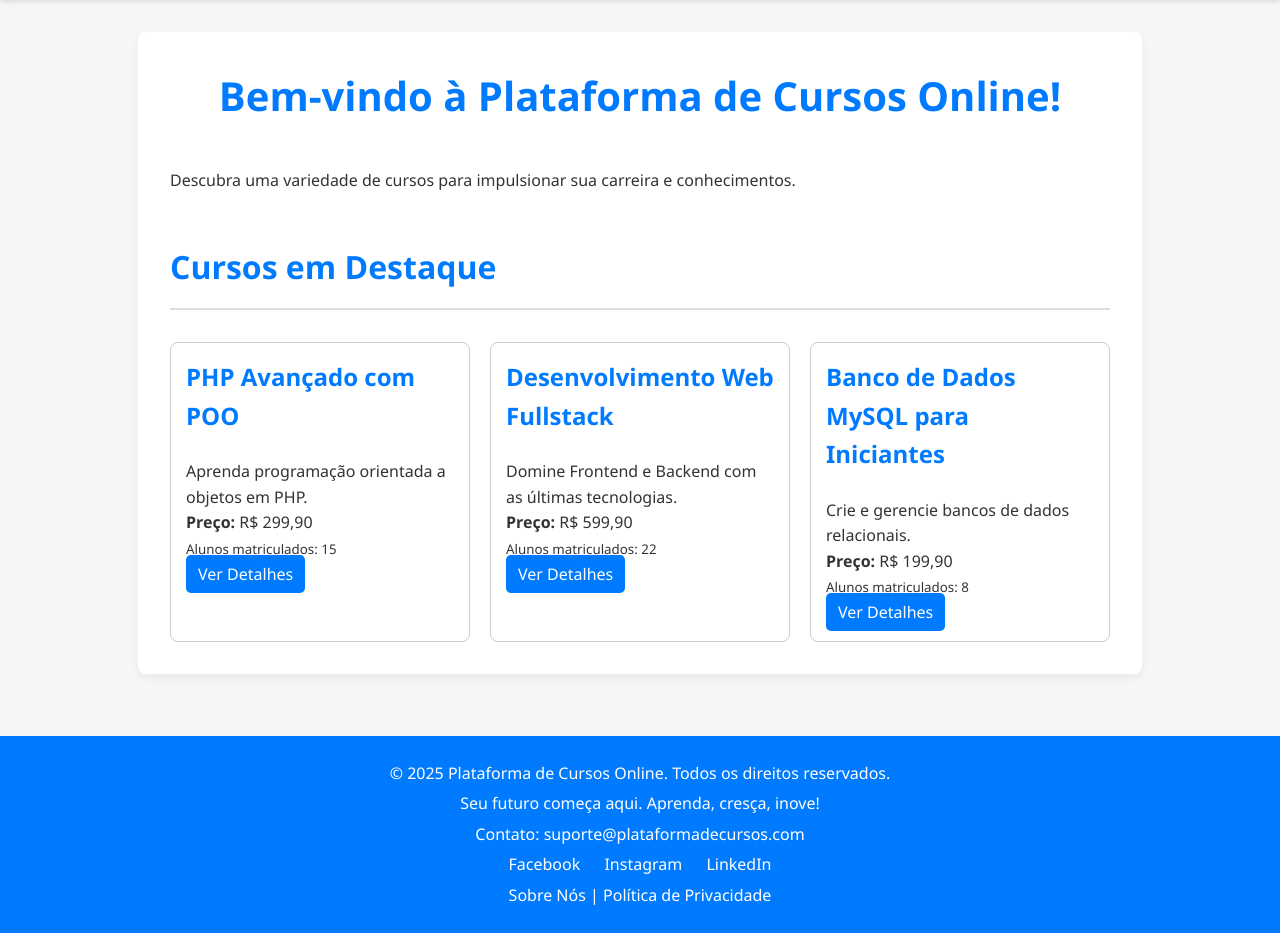
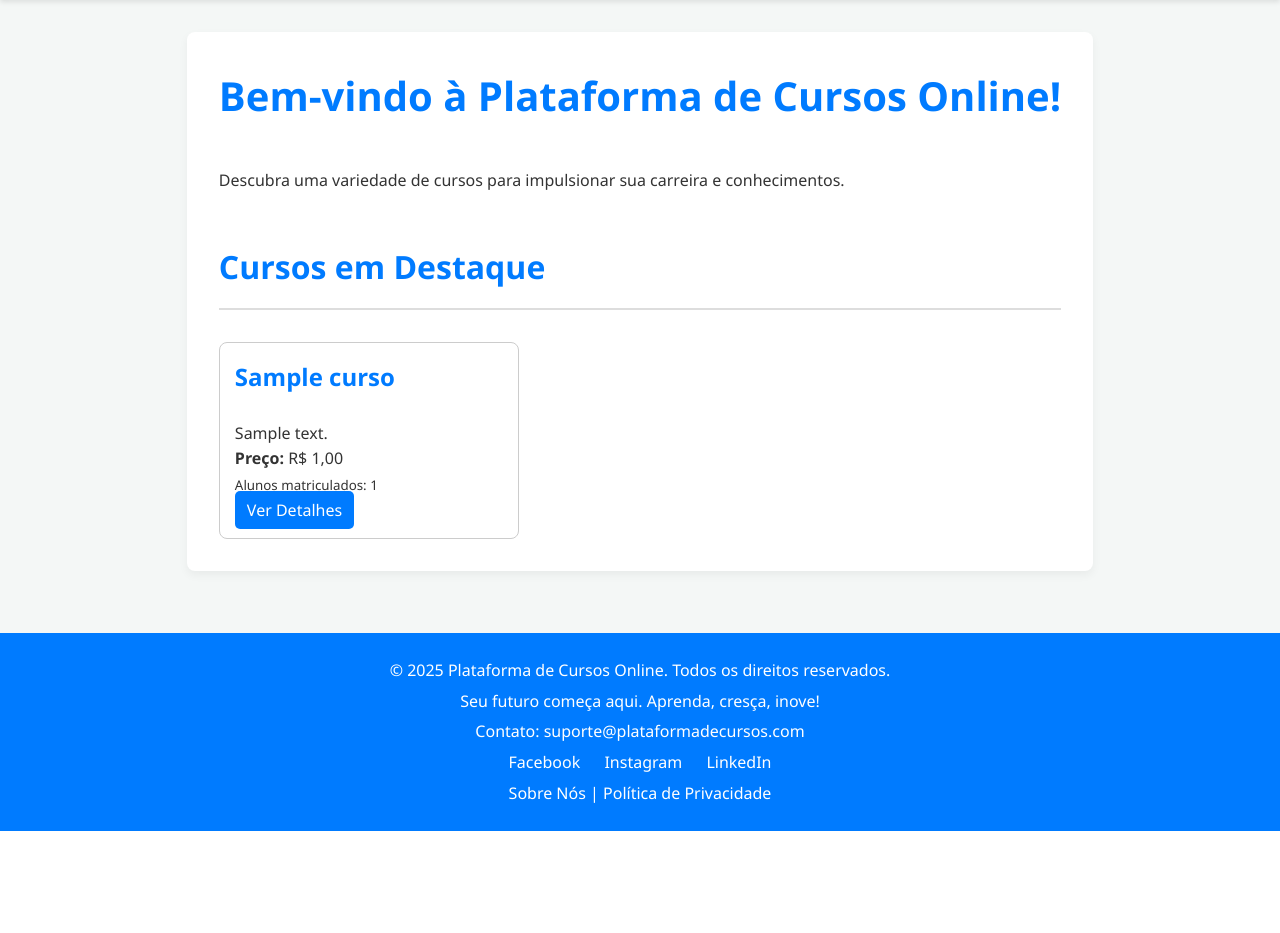
Before and after one commit to rafasancor/curso-gemini, a PHP site: page / in a window 1280 px wide. Shown: the part 74-1007 px from the top of the page. After the commit the page ends 905 px from the top, so only its background shows below. Run offline with PHP 8.4, Linux system fonts and the light colour scheme; tables that the repository leaves empty hold one stand-in row (values such as "Sample post").

Commit message:
Update
Cursos aparecem na home/index dinamicamente.

```diff
--- a/index.php
+++ b/index.php
@@ -9,7 +9,8 @@ session_start();
 use App\Controller\CursoController;
 use App\Controller\AlunoController;
 use App\Controller\MatriculaController;
-use App\Controller\AuthController; // New Auth Controller
+use App\Controller\AuthController;
+use App\Dal\CursoDao; // Adicione esta linha para incluir o CursoDao
 
 require_once("./autoload.php");
 ?>
@@ -33,7 +34,11 @@ require_once("./autoload.php");
 
         // Handle routing based on the 'p' parameter
         match($page) {
-            "home" => require_once("./view/home.php"),
+            "home" => (function() {
+                // Busca os cursos do banco de dados para a página inicial
+                $featuredCourses = CursoDao::listar(); // Use o método listar do CursoDao
+                require_once("./view/home.php");
+            })(),
             "cursos" => CursoController::listarCursosPublico(), // Public list of courses
             "sobre_nos" => require_once("./view/sobreNos.php"),
 
@@ -76,17 +81,6 @@ require_once("./autoload.php");
     </main>
     <footer>
         <?php require_once("./footer.php");?>
-        <!-- <div class="footer-content">
-            <p>&copy; <?= date("Y") ?> Plataforma de Cursos Online. Todos os direitos reservados.</p>
-            <p>Seu futuro começa aqui. Aprenda, cresça, inove!</p>
-            <p>Contato: <a href="mailto:suporte@plataformadecursos.com">suporte@plataformadecursos.com</a></p>
-            <div class="social-links">
-                <a href="#" target="_blank">Facebook</a>
-                <a href="#" target="_blank">Instagram</a>
-                <a href="#" target="_blank">LinkedIn</a>
-            </div>
-            <p><a href="?p=sobre_nos">Sobre Nós</a> | <a href="?p=home">Política de Privacidade</a></p>
-        </div> -->
     </footer>
 </body>
 </html>
--- a/view/home.php
+++ b/view/home.php
@@ -4,23 +4,32 @@
 
     <h2>Cursos em Destaque</h2>
     <?php
-    // In a real application, you would fetch featured courses from the database.
-    // For now, let's simulate a few featured courses.
+    // A variável $featuredCourses agora virá do banco de dados, populada pela index.php
+    // Remova o array fictício
+    /*
     $featuredCourses = [
         ['nome' => 'PHP Avançado com POO', 'descricao' => 'Aprenda programação orientada a objetos em PHP.', 'preco' => 299.90, 'alunos_matriculados' => 15],
         ['nome' => 'Desenvolvimento Web Fullstack', 'descricao' => 'Domine Frontend e Backend com as últimas tecnologias.', 'preco' => 599.90, 'alunos_matriculados' => 22],
         ['nome' => 'Banco de Dados MySQL para Iniciantes', 'descricao' => 'Crie e gerencie bancos de dados relacionais.', 'preco' => 199.90, 'alunos_matriculados' => 8],
     ];
+    */
     ?>
     <div style="display: flex; flex-wrap: wrap; gap: 20px;">
-        <?php foreach ($featuredCourses as $course): ?>
-            <div style="border: 1px solid #ccc; padding: 15px; width: 300px; border-radius: 8px;">
-                <h3><?= htmlspecialchars($course['nome']) ?></h3>
-                <p><?= htmlspecialchars($course['descricao']) ?></p>
-                <p><strong>Preço:</strong> R$ <?= number_format($course['preco'], 2, ',', '.') ?></p>
-                <p><small>Alunos matriculados: <?= $course['alunos_matriculados'] ?></small></p>
-                <a href="?p=cursos" style="background-color: #007bff; color: white; padding: 8px 12px; text-decoration: none; border-radius: 5px;">Ver Detalhes</a>
-            </div>
-        <?php endforeach; ?>
+        <?php if (!empty($featuredCourses)): // Verifica se há cursos para exibir ?>
+            <?php foreach ($featuredCourses as $courseData): // Itere sobre os dados dos cursos
+                $course = $courseData['curso_obj']; // O objeto Curso está dentro de 'curso_obj'
+                $alunosMatriculados = $courseData['total_alunos_matriculados'] ?? 0; // Obtém o número de alunos matriculados
+            ?>
+                <div style="border: 1px solid #ccc; padding: 15px; width: 300px; border-radius: 8px;">
+                    <h3><?= htmlspecialchars($course->getNome()) ?></h3>
+                    <p><?= htmlspecialchars($course->getDescricao()) ?></p>
+                    <p><strong>Preço:</strong> R$ <?= number_format($course->getPreco(), 2, ',', '.') ?></p>
+                    <p><small>Alunos matriculados: <?= htmlspecialchars($alunosMatriculados) ?></small></p>
+                    <a href="?p=cursos" style="background-color: #007bff; color: white; padding: 8px 12px; text-decoration: none; border-radius: 5px;">Ver Detalhes</a>
+                </div>
+            <?php endforeach; ?>
+        <?php else: ?>
+            <p>Nenhum curso em destaque disponível no momento.</p>
+        <?php endif; ?>
     </div>
 </section>
```
